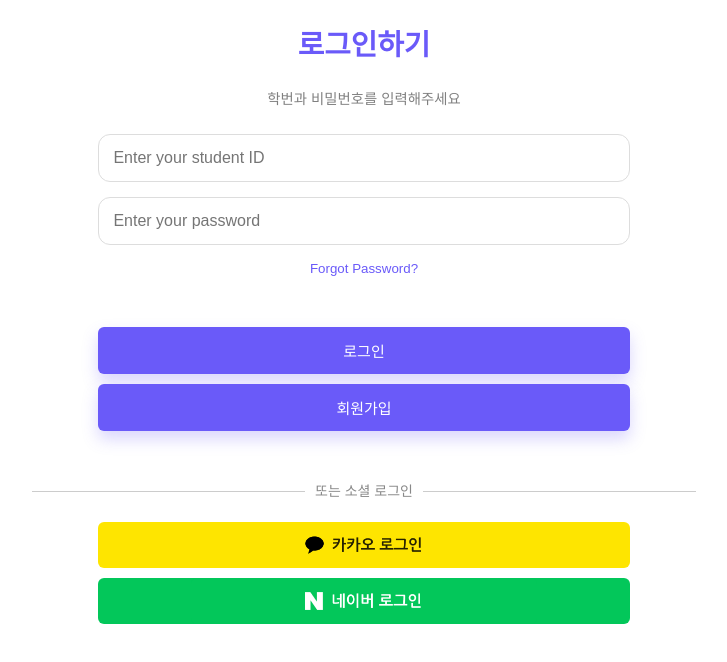
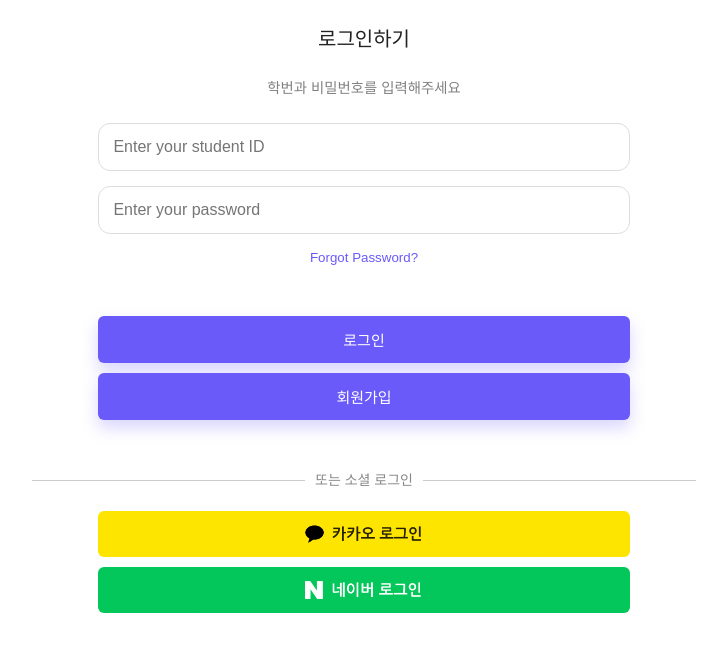
Before and after one commit to DKU-SCHOOPY/SCHOOPY-FE, a React (Create React App) app: page /login in a window 1280 px wide. Shown: the top 662 px of the page, without its empty margins (276-1003 px from the left). Built offline with nearby package versions, Linux system fonts and the light colour scheme; no server answers.

Commit message:
페이지 타이틀 원래대로

```diff
--- a/src/pages/Form.css
+++ b/src/pages/Form.css
@@ -10,12 +10,12 @@
 }
 
 /* === 제목 및 설명 === */
-.page-title {
-  font-size: 1.8rem;
+/* .form-page-title {
+  font-size: 1rem;
   font-weight: bold;
   color: #6a5af9;
-  margin-bottom: 18px;
-}
+  margin-bottom: 10px;
+} */
 
 .form-description {
   color: #555;
```
